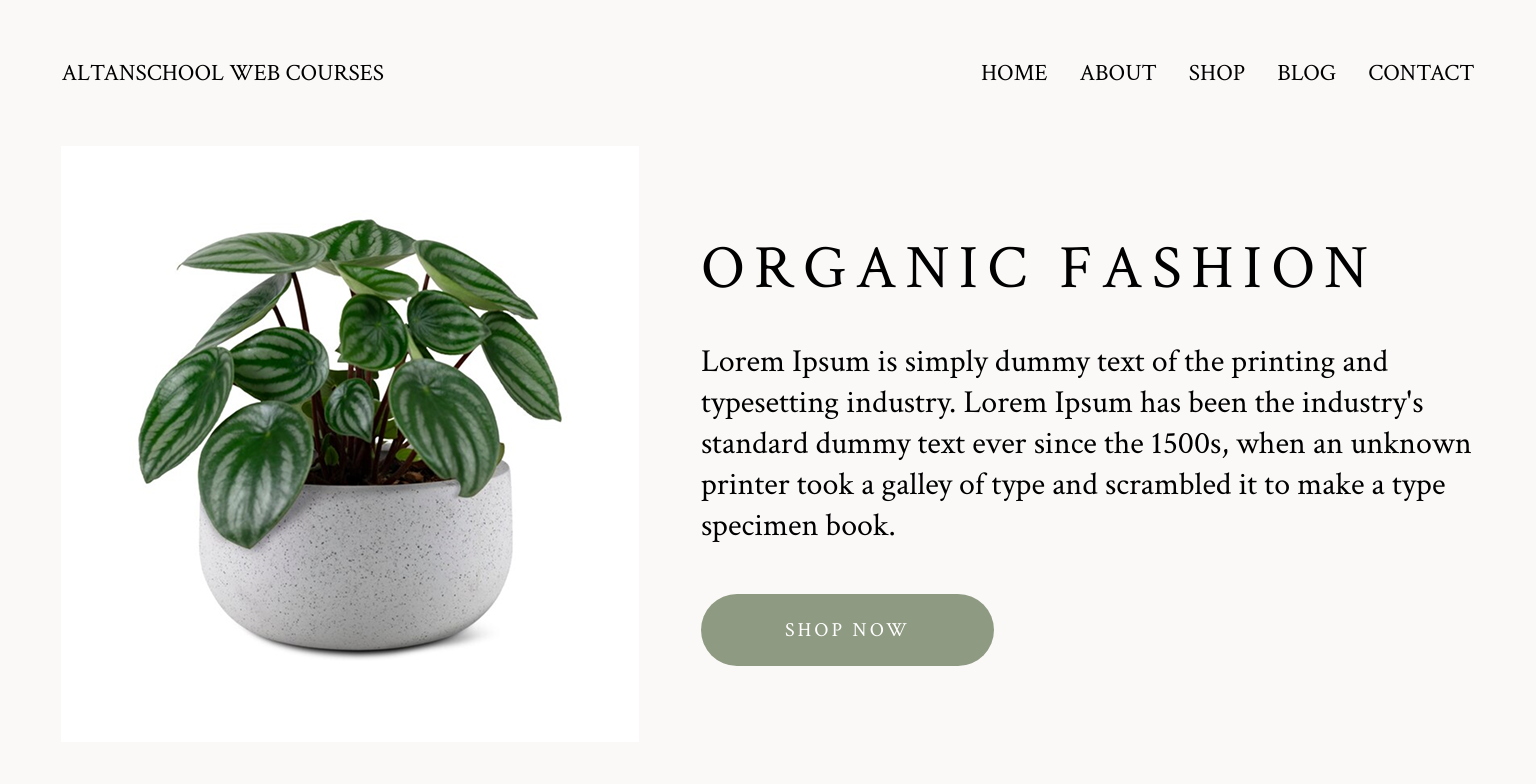
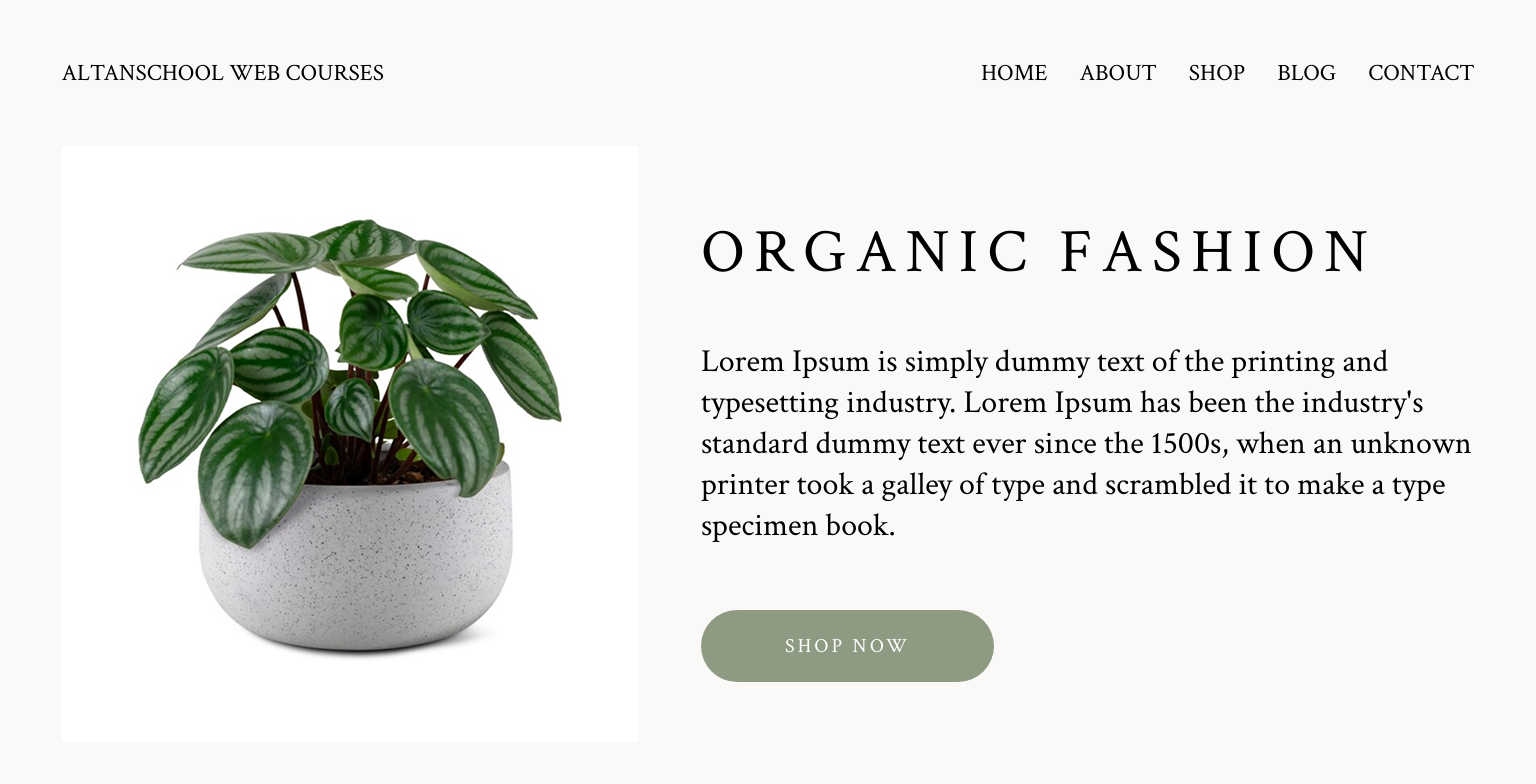
Before and after one commit to alla-r/test-task-lumina-flow, a React (Vite) app: page / in a window 1536 px wide. Shown: the top 784 px of the page. Built offline with nearby package versions, Linux system fonts and the light colour scheme.

Commit message:
fix responsiveness on hero section

```diff
--- a/src/App.scss
+++ b/src/App.scss
@@ -34,22 +34,23 @@ button {
 @media (min-width: 37.5em) {
   .container {
     width: 92%;
-    max-width: 53.975rem;
+    max-width: clamp(53.975rem, 92%, 66.8125rem);
   }
 }
 
 /* Desktop */
 @media (min-width: 64em) {
   .container {
-    max-width: 66.8125rem;
+    // max-width: 66.8125rem;
+    max-width: clamp(66.8125rem, 92%, 101.1875rem);
   }
 }
 
 /* Extra large */
 @media (min-width: 87.5em) {
-  .container {
-    max-width: 101.1875rem;
-  }
+  // .container {
+  //   max-width: 101.1875rem;
+  // }
 }
 
 /* Button componnet */
--- a/src/sections/HeroSection/HeroSection.scss
+++ b/src/sections/HeroSection/HeroSection.scss
@@ -130,7 +130,7 @@
 @media (min-width: 87.5em) {
   .hero {
     &__content {
-      gap: 2rem;
+      // gap: 2rem;
       max-width: 918px;
     }
 
```
